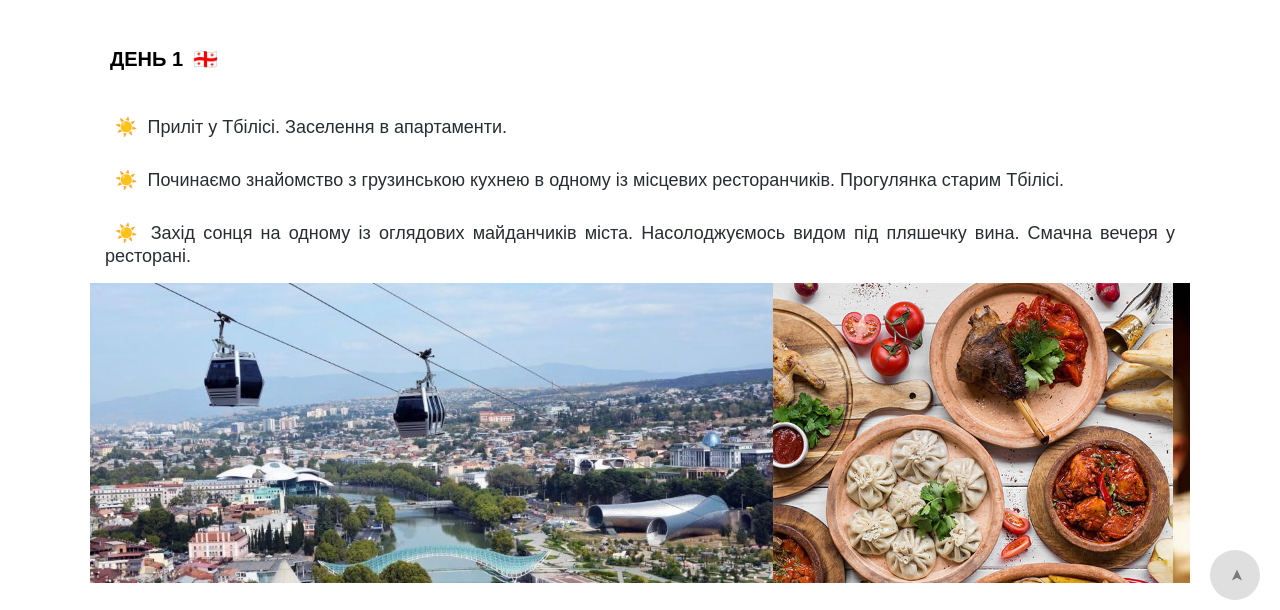
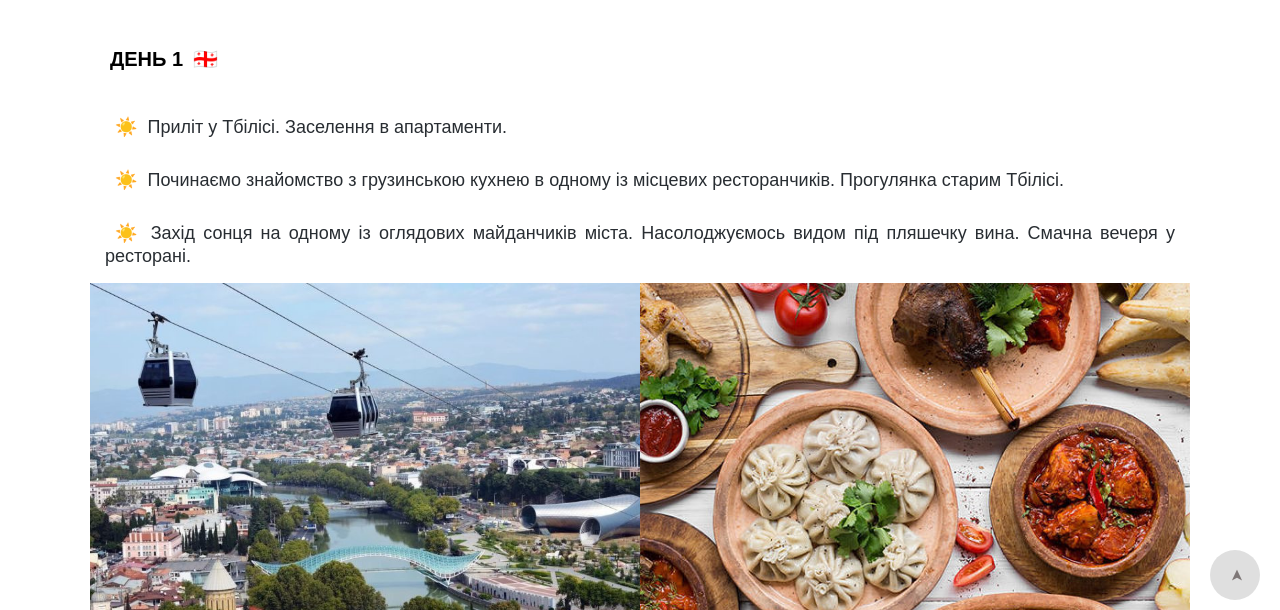
Before and after one commit to lilyklachko/landing_georgia_travel_nuts, a plain HTML site: page index.html in a window 1280 px wide. Shown: the part 180-790 px from the top of the page. Drawn offline with nearby package versions, Linux system fonts and the light colour scheme.

Commit message:
re-changed imgs overflow from auto

```diff
--- a/style.css
+++ b/style.css
@@ -251,14 +251,15 @@ h2:after {
 }
 .day1__images {
   display: flex;
-  flex-wrap: nowrap;
-  overflow: auto;
+  flex-wrap: wrap;
+
+  /*
   height: 300px;
-  width: 100%;
+  width: 50%; */
 }
 .day1__images img {
   height: 400px;
-  /* width: 100%; */
+  width: 50%;
   object-fit: cover;
   margin-bottom: -50px;
 }
```
